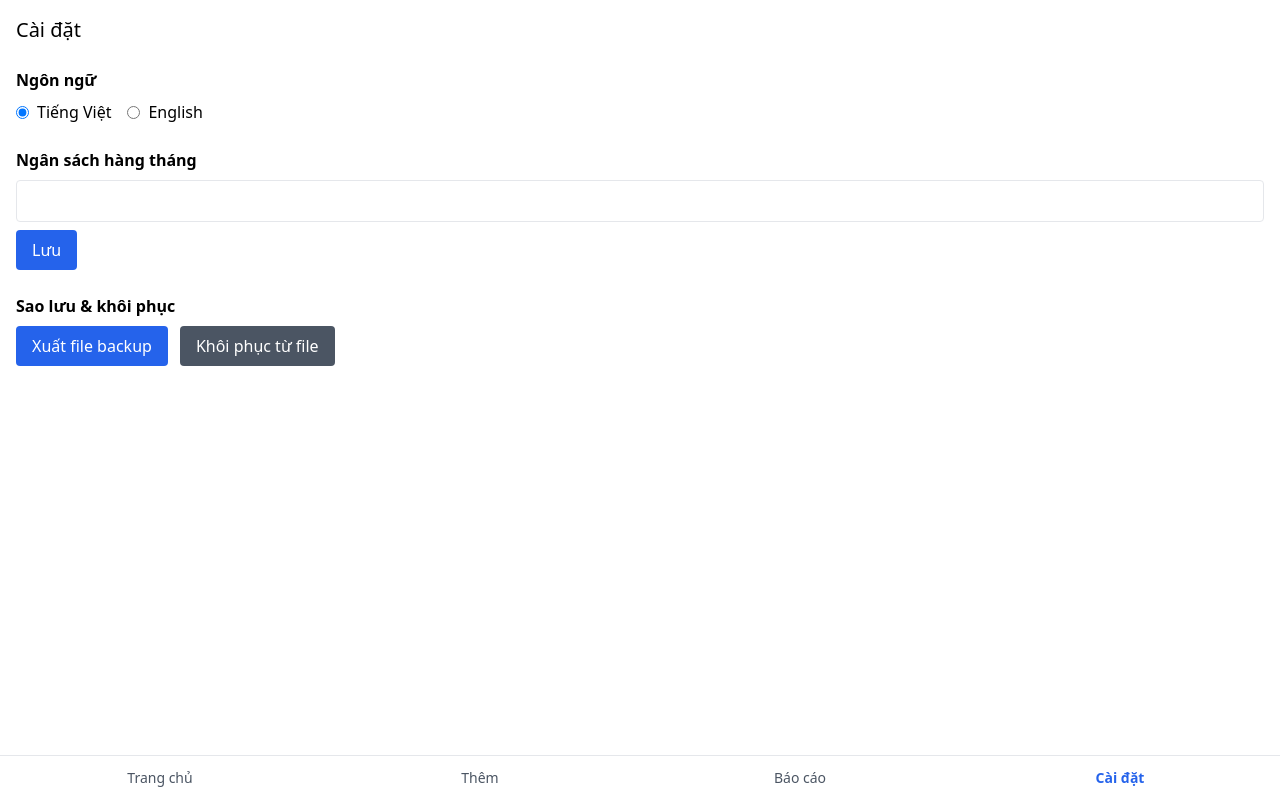
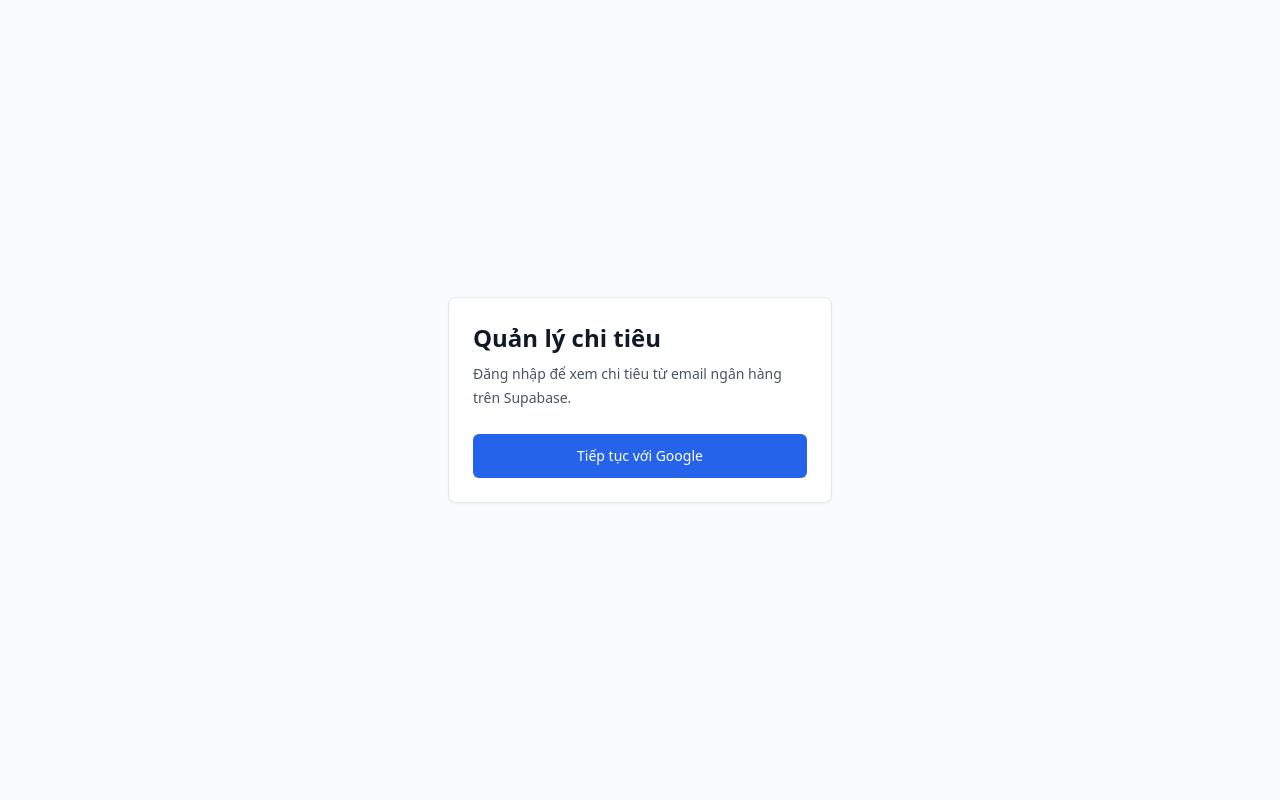
Before and after one commit to huynhson0809/finance-app, a React (Vite) app: page /settings in a window 1280 px wide. Built offline with nearby package versions, Linux system fonts and the light colour scheme; no server answers.

Commit message:
feat: add google auth gate

```diff
--- a/src/App.tsx
+++ b/src/App.tsx
@@ -5,6 +5,7 @@
 import { AddScreen } from './ui/AddScreen';
 import { SettingsScreen } from './ui/SettingsScreen';
 import { ConfirmScreen } from './ui/ConfirmScreen';
+import { AuthGate } from './ui/AuthGate';
 
 const ReportsScreen = lazy(() =>
   import('./ui/ReportsScreen').then(m => ({ default: m.ReportsScreen })),
@@ -12,6 +13,7 @@
 
 export default function App() {
   return (
+    <AuthGate>
       <Routes>
         <Route element={<Layout />}>
           <Route index element={<HomeScreen />} />
@@ -28,5 +30,6 @@
           <Route path="settings" element={<SettingsScreen />} />
         </Route>
       </Routes>
+    </AuthGate>
   );
 }
--- /dev/null
+++ b/src/hooks/useAuth.ts
@@ -0,0 +1,83 @@
+import { useCallback, useEffect, useState } from 'react';
+import type { Session } from '@supabase/supabase-js';
+import { supabase, type AppSupabaseClient } from '../supabase/client';
+
+type AuthError = { message: string } | null;
+type AuthSessionResponse = Promise<{ data: { session: Session | null }; error: AuthError }>;
+type OAuthResponse = Promise<{ error: AuthError }>;
+type SignOutResponse = Promise<{ error: AuthError }>;
+type AuthSubscription = { unsubscribe: () => void };
+
+export interface AuthClient {
+  auth: {
+    getSession: () => AuthSessionResponse;
+    onAuthStateChange: (
+      callback: (event: string, session: Session | null) => void,
+    ) => { data: { subscription: AuthSubscription } };
+    signInWithOAuth: (args: {
+      provider: 'google';
+      options: { redirectTo: string };
+    }) => OAuthResponse;
+    signOut: () => SignOutResponse;
+  };
+}
+
+export interface AuthState {
+  session: Session | null;
+  loading: boolean;
+  setupError: boolean;
+  signInWithGoogle: () => Promise<void>;
+  signOut: () => Promise<void>;
+}
+
+export function useAuth(client: AuthClient | AppSupabaseClient | null = supabase): AuthState {
+  const [session, setSession] = useState<Session | null>(null);
+  const [loading, setLoading] = useState(true);
+  const [setupError, setSetupError] = useState(false);
+
+  useEffect(() => {
+    if (!client) {
+      setSession(null);
+      setSetupError(true);
+      setLoading(false);
+      return;
+    }
+
+    let active = true;
+    setLoading(true);
+    setSetupError(false);
+
+    client.auth.getSession().then(({ data }) => {
+      if (!active) return;
+      setSession(data.session);
+      setLoading(false);
+    });
+
+    const { data } = client.auth.onAuthStateChange((_event, nextSession) => {
+      setSession(nextSession);
+      setLoading(false);
+    });
+
+    return () => {
+      active = false;
+      data.subscription.unsubscribe();
+    };
+  }, [client]);
+
+  const signInWithGoogle = useCallback(async () => {
+    if (!client) throw new Error('Supabase client is not configured');
+    const { error } = await client.auth.signInWithOAuth({
+      provider: 'google',
+      options: { redirectTo: window.location.origin },
+    });
+    if (error) throw new Error(error.message);
+  }, [client]);
+
+  const signOut = useCallback(async () => {
+    if (!client) throw new Error('Supabase client is not configured');
+    const { error } = await client.auth.signOut();
+    if (error) throw new Error(error.message);
+  }, [client]);
+
+  return { session, loading, setupError, signInWithGoogle, signOut };
+}
--- a/src/i18n/en.json
+++ b/src/i18n/en.json
@@ -73,6 +73,14 @@
     "cta": "Install",
     "dismiss": "Dismiss"
   },
+  "auth": {
+    "title": "Finance",
+    "subtitle": "Sign in to view bank-email spending from Supabase.",
+    "loading": "Checking sign-in...",
+    "signInWithGoogle": "Continue with Google",
+    "signInFailed": "Sign in failed",
+    "setupError": "Supabase environment variables are missing."
+  },
   "backup": {
     "title": "Backup & restore",
     "export": "Export backup",
--- a/src/i18n/vi.json
+++ b/src/i18n/vi.json
@@ -73,6 +73,14 @@
     "cta": "Cài đặt",
     "dismiss": "Đóng"
   },
+  "auth": {
+    "title": "Quản lý chi tiêu",
+    "subtitle": "Đăng nhập để xem chi tiêu từ email ngân hàng trên Supabase.",
+    "loading": "Đang kiểm tra đăng nhập...",
+    "signInWithGoogle": "Tiếp tục với Google",
+    "signInFailed": "Đăng nhập thất bại",
+    "setupError": "Thiếu biến môi trường Supabase."
+  },
   "backup": {
     "title": "Sao lưu & khôi phục",
     "export": "Xuất file backup",
--- /dev/null
+++ b/src/ui/AuthGate.tsx
@@ -0,0 +1,27 @@
+import type { ReactNode } from 'react';
+import { useTranslation } from 'react-i18next';
+import { useAuth } from '../hooks/useAuth';
+import { SignInScreen } from './SignInScreen';
+
+interface AuthGateProps {
+  children: ReactNode;
+}
+
+export function AuthGate({ children }: AuthGateProps) {
+  const { t } = useTranslation();
+  const { session, loading, setupError, signInWithGoogle } = useAuth();
+
+  if (loading) {
+    return (
+      <main className="min-h-screen bg-gray-50 flex items-center justify-center px-4 text-sm text-gray-500">
+        {t('auth.loading')}
+      </main>
+    );
+  }
+
+  if (setupError || !session) {
+    return <SignInScreen setupError={setupError} onSignIn={signInWithGoogle} />;
+  }
+
+  return <>{children}</>;
+}
--- /dev/null
+++ b/src/ui/SignInScreen.tsx
@@ -0,0 +1,55 @@
+import { useState } from 'react';
+import { useTranslation } from 'react-i18next';
+
+interface SignInScreenProps {
+  setupError: boolean;
+  onSignIn: () => Promise<void>;
+}
+
+export function SignInScreen({ setupError, onSignIn }: SignInScreenProps) {
+  const { t } = useTranslation();
+  const [error, setError] = useState<string | null>(null);
+  const [submitting, setSubmitting] = useState(false);
+
+  async function handleSignIn() {
+    setError(null);
+    setSubmitting(true);
+    try {
+      await onSignIn();
+    } catch {
+      setError(t('auth.signInFailed'));
+    } finally {
+      setSubmitting(false);
+    }
+  }
+
+  return (
+    <main className="min-h-screen bg-gray-50 flex items-center justify-center px-4">
+      <section className="w-full max-w-sm rounded-lg border border-gray-200 bg-white p-6 shadow-sm">
+        <h1 className="text-2xl font-semibold text-gray-900">{t('auth.title')}</h1>
+        <p className="mt-2 text-sm leading-6 text-gray-600">{t('auth.subtitle')}</p>
+
+        {setupError && (
+          <div role="alert" className="mt-4 rounded-md border border-red-200 bg-red-50 p-3 text-sm text-red-700">
+            {t('auth.setupError')}
+          </div>
+        )}
+
+        {error && (
+          <div role="alert" className="mt-4 rounded-md border border-red-200 bg-red-50 p-3 text-sm text-red-700">
+            {error}
+          </div>
+        )}
+
+        <button
+          type="button"
+          onClick={handleSignIn}
+          disabled={setupError || submitting}
+          className="mt-6 w-full rounded-md bg-blue-600 px-4 py-3 text-sm font-medium text-white disabled:cursor-not-allowed disabled:bg-gray-300"
+        >
+          {t('auth.signInWithGoogle')}
+        </button>
+      </section>
+    </main>
+  );
+}
```
Also changed, not shown: 1 other file (tests, documents, lock files or other folders). Lines whose indentation alone changed are shown as unchanged.
